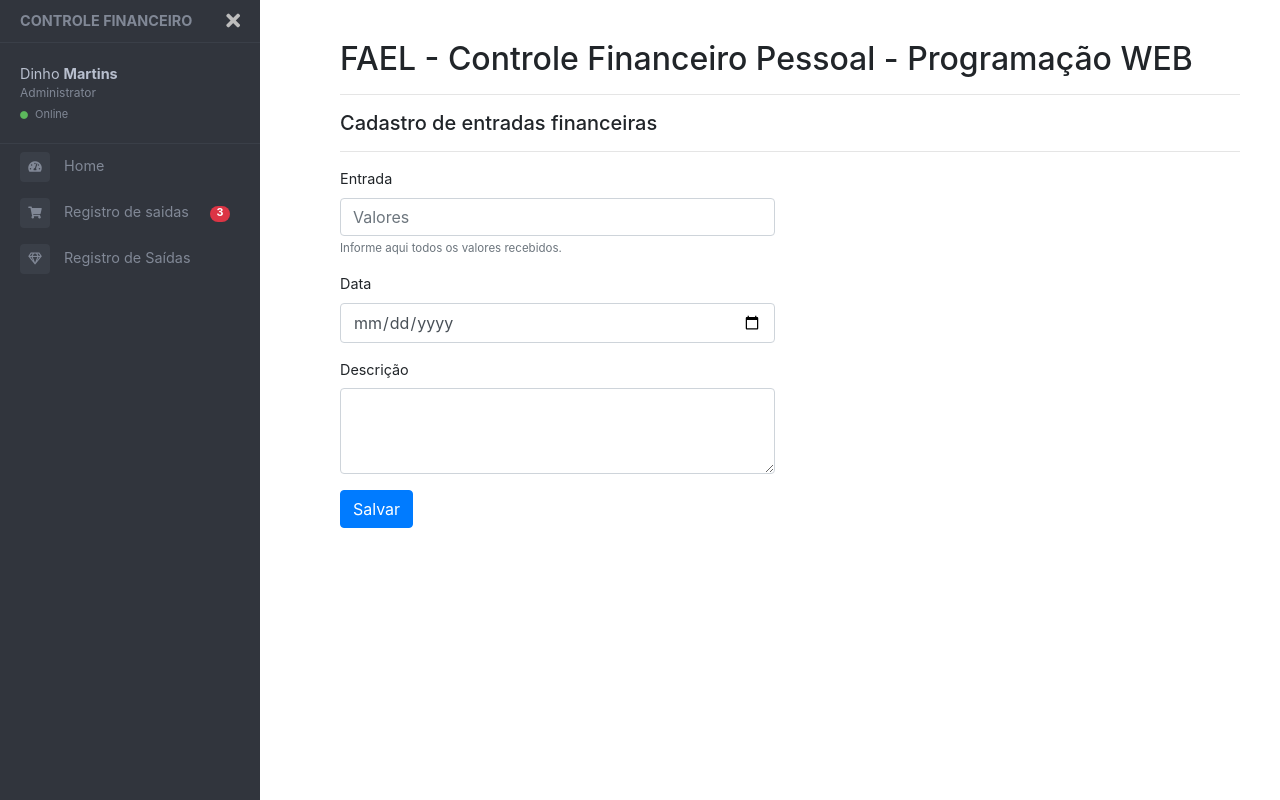
After one commit to dinhomartins/fael, a PHP site: page /saidas.php in a window 1280 px wide. The commit adds this page. Run offline with PHP 8.4, Linux system fonts and the light colour scheme; some libraries are stand-ins or nearby versions.

Commit message:
update 0.2 adicionando novas paginas ENTRADA de valores e Saidas, Adicionado classe de conexao com o banco de dados e classe de insercação de dados nos campos da tabela entrada

```diff
--- a/chart.js
+++ b/chart.js
@@ -4,7 +4,7 @@ var myChart = new Chart(ctx, {
     data: {
         labels: ['Red', 'Blue', 'Yellow', 'Green', 'Purple', 'Orange'],
         datasets: [{
-            label: 'Gasto Mensal',
+            label: 'Gasto Mensal2',
             data: [12, 19, 3, 5, 2, 3],
             backgroundColor: [
                 'rgba(255, 99, 132, 0.2)',
--- /dev/null
+++ b/classes/db.conect.class.php
@@ -0,0 +1,17 @@
+<?php
+
+class ConectDb{
+
+	public function conectaMysql(){
+		try {
+			$con = new PDO("mysql:host=localhost;dbname=finance", "root", "");
+			//$con->setAttribute(PDO::ATTR_ERRMODE, PDO::ERRMODE_EXECEPTION);
+		} catch (PDOException $e) {
+			echo $e->getMessage();
+
+		}
+	}
+
+}
+
+?>
--- /dev/null
+++ b/saidas.php
@@ -0,0 +1,138 @@
+<?php
+// Conexao com o banco de dados
+include_once('classes/db.conect.class.php');
+
+ ?>
+<link href="//maxcdn.bootstrapcdn.com/bootstrap/4.0.0/css/bootstrap.min.css" rel="stylesheet" id="bootstrap-css">
+<script src="//maxcdn.bootstrapcdn.com/bootstrap/4.0.0/js/bootstrap.min.js"></script>
+<script src="//cdnjs.cloudflare.com/ajax/libs/jquery/3.2.1/jquery.min.js"></script>
+<script src="https://cdnjs.cloudflare.com/ajax/libs/Chart.js/2.7.3/Chart.bundle.js" ></script>
+
+
+
+<!DOCTYPE html>
+<html lang="pt-br">
+
+<head>
+    <meta charset="utf-8">
+    <meta http-equiv="X-UA-Compatible" content="IE=edge">
+    <meta name="viewport" content="width=device-width, initial-scale=1">
+    <meta name="description" content="Responsive sidebar template with sliding effect and dropdown menu based on bootstrap 3">
+    <title>Controle Financeiro Pessoal</title>
+    <link rel="stylesheet" href="https://maxcdn.bootstrapcdn.com/bootstrap/4.0.0/css/bootstrap.min.css" integrity="sha384-Gn5384xqQ1aoWXA+058RXPxPg6fy4IWvTNh0E263XmFcJlSAwiGgFAW/dAiS6JXm"
+        crossorigin="anonymous">
+    <link href="https://use.fontawesome.com/releases/v5.0.6/css/all.css" rel="stylesheet">
+    <link rel="stylesheet" href="style.css">
+    <script src="js.js" ></script>
+
+
+</head>
+
+<body>
+  <div class="page-wrapper chiller-theme toggled">
+    <a id="show-sidebar" class="btn btn-sm btn-dark" href="#">
+      <i class="fas fa-bars"></i>
+    </a>
+    <nav id="sidebar" class="sidebar-wrapper">
+      <div class="sidebar-content">
+        <div class="sidebar-brand">
+          <a href="#">Controle FInanceiro</a>
+          <div id="close-sidebar">
+            <i class="fas fa-times"></i>
+          </div>
+        </div>
+        <div class="sidebar-header">
+
+          <div class="user-info">
+            <span class="user-name">Dinho
+              <strong>Martins</strong>
+            </span>
+            <span class="user-role">Administrator</span>
+            <span class="user-status">
+              <i class="fa fa-circle"></i>
+              <span>Online</span>
+            </span>
+          </div>
+        </div>
+        <!-- sidebar-header  -->
+
+        <!-- sidebar-search  -->
+        <div class="sidebar-menu">
+          <ul>
+            <li class="header-menu">
+
+            </li>
+            <li class="">
+              <a href="index.php">
+                <i class="fa fa-tachometer-alt"></i>
+                <span>Home</span>
+              </a>
+            </li>
+
+            <li class="">
+              <a href="#">
+                <i class="fa fa-shopping-cart"></i>
+                <span>Registro de saidas</span>
+                <span class="badge badge-pill badge-danger">3</span>
+              </a>
+
+            </li>
+            <li class="">
+              <a href="saidas.php">
+                <i class="far fa-gem"></i>
+                <span>Registro de Saídas</span>
+              </a>
+            </li>
+            <!-- sidebar-menu  -->
+          </div>
+
+        </nav>
+        <!-- Menu Lateral  -->
+        <main class="page-content">
+          <div class="container-fluid">
+            <h2>FAEL - Controle Financeiro Pessoal - Programação WEB</h2>
+            <hr>
+
+<h5>Cadastro de entradas financeiras</h5>
+<hr>
+<div class="row">
+  <!-- Box-Informações -->
+  <div class="col-md-6">
+    <form>
+      <div class="form-group">
+        <label for="exampleInputEmail1">Entrada</label>
+        <input type="number" class="form-control" name="entrada" id="entrada" aria-describedby="entrada" placeholder="Valores ">
+        <small id="entrada" class="form-text text-muted">Informe aqui todos os valores recebidos.</small>
+      </div>
+      <div class="form-group">
+        <label >Data</label>
+        <input type="date" name="data" id="data" min="2019-01-01"
+        max="2040-12-31" class="form-control">
+      </div>
+      <div class="form-group">
+        <label for="exampleFormControlTextarea1">Descrição</label>
+        <textarea class="form-control" id="exampleFormControlTextarea1" rows="3"></textarea>
+      </div>
+
+      <button type="submit" class="btn btn-primary">Salvar</button>
+    </form>
+  </div>
+
+</div>
+</div>
+</div>
+
+</main>
+<!-- Fim do container" -->
+</div>
+
+
+<script src="https://cdnjs.cloudflare.com/ajax/libs/jquery/3.3.1/jquery.min.js"></script>
+<script src="https://cdnjs.cloudflare.com/ajax/libs/popper.js/1.12.9/umd/popper.min.js" integrity="sha384-ApNbgh9B+Y1QKtv3Rn7W3mgPxhU9K/ScQsAP7hUibX39j7fakFPskvXusvfa0b4Q"
+crossorigin="anonymous"></script>
+<script src="https://maxcdn.bootstrapcdn.com/bootstrap/4.0.0/js/bootstrap.min.js" integrity="sha384-JZR6Spejh4U02d8jOt6vLEHfe/JQGiRRSQQxSfFWpi1MquVdAyjUar5+76PVCmYl"
+crossorigin="anonymous"></script>
+<script src="chart.js" ></script>
+</body>
+
+</html>
```
Also changed, not shown: Codigo banco de dados/Sql.sql (added, +11 -0 lines), classes/entradas.php (added, +83 -0 lines), entradas.php (added, +138 -0 lines), index.php (+9 -3 lines).
